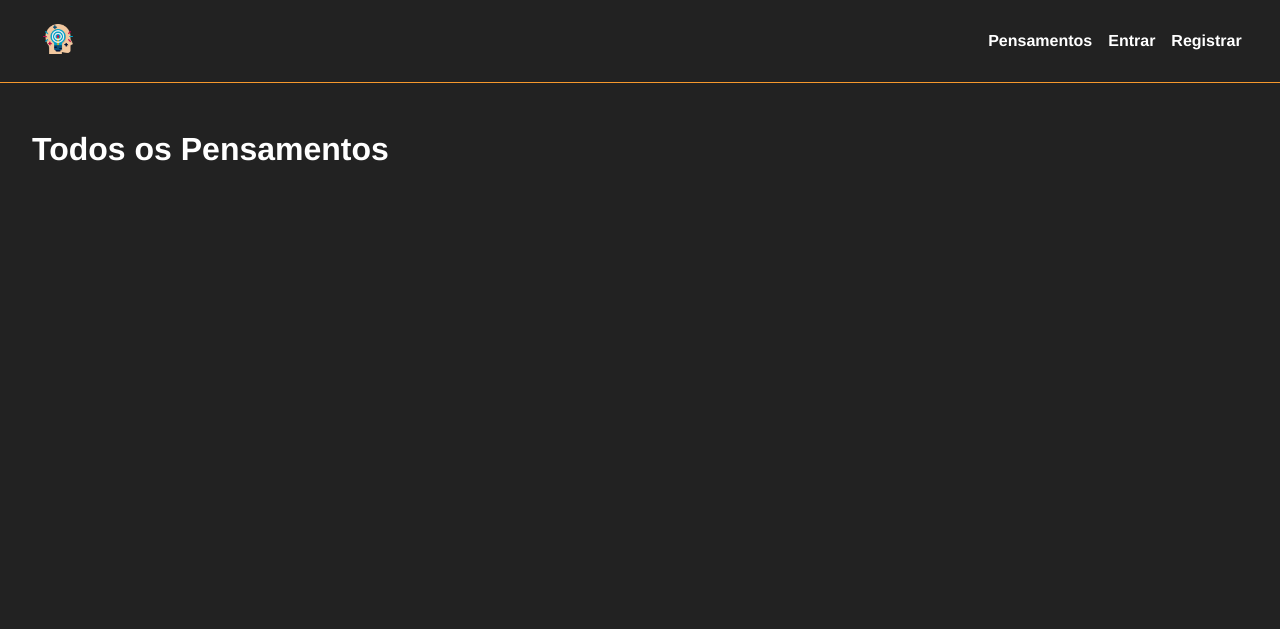
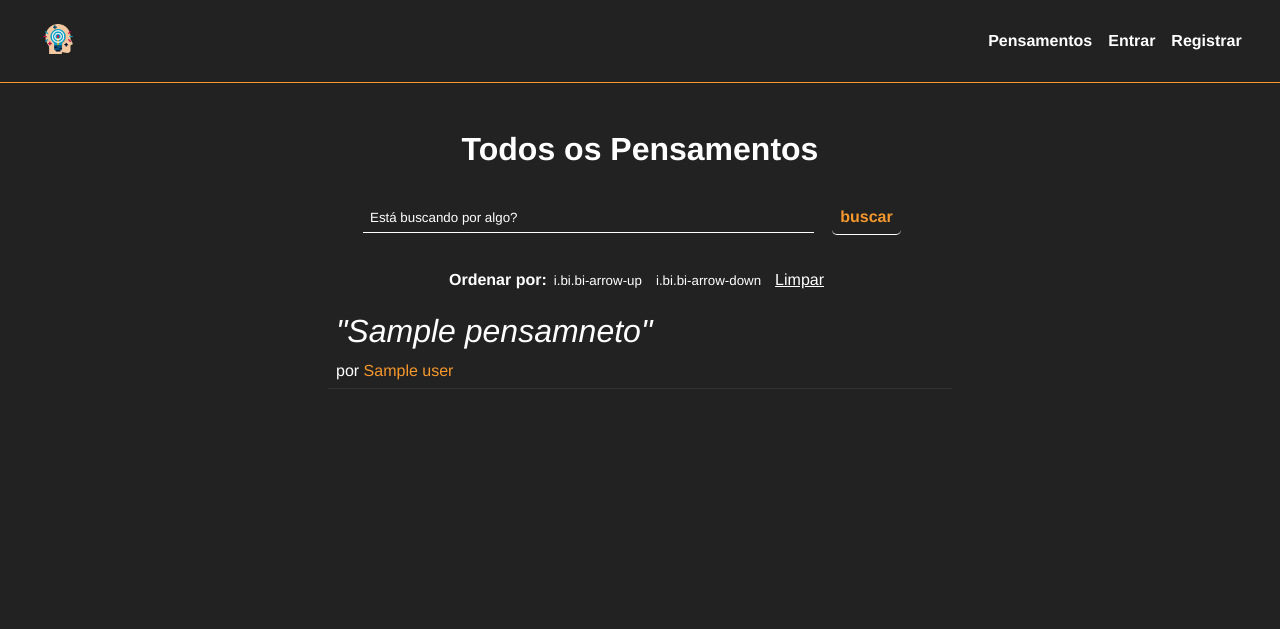
Before and after one commit to EsmirnaM/Projeto_pensamentos, a Node project: template views/Pensamentos/home.handlebars in a window 1280 px wide. Shown: the top 629 px of the page. Run offline with Node 20 templates, Linux system fonts and the light colour scheme; the template is opened without the code that fills it: most values are stand-ins (such as "Sample title", 1, 10 or a date in 2020); some libraries are stand-ins or nearby versions.

Commit message:
configuraçao pensamentos

```diff
--- a/public/css/style.css
+++ b/public/css/style.css
@@ -149,6 +149,153 @@
     margin-top: 1.5 em;
   }
 
+   /* DASHBOARD */
+   .title-container {
+    display: flex;
+    justify-content: space-between;
+    margin-bottom: 1.5 em;
+   }
+
+   .title-container h2 {
+      border-left: 4px solid #f6982d;
+      padding: px;
+   }
+
+   .dashboard h3 {
+    margin.bottom: 1.5 em;
+
+   }
+
+   .dashboard ul {
+     list-style: none;
+
+   }
+
+   .dashboard ul {
+    padding: 12px;
+    border-bottom: 1px solid #f6982d;
+    display: flex;
+    align- items: center;
+    justify-content: space-between;
+  }
+
+  .dashboard .label {
+    font-weight: bold;
+    color: #f6982d;
+
+  }
+
+  .dashboard .actions {
+    display: flex;
+  }
+
+  .dashboard .actions .btn {
+    color: #fff;
+    border-color: #fff;
+    margin: 0 0.5 em;
+  }
+
+  .dashboard a {
+    color: # f6982d;
+  }
+
+
+  /* HOME */
+
+.home-header {
+  display: flex;
+  flex-direction: column;
+  max-width: 60%;
+  margin: 0 auto;
+  text-align: center;
+}
+
+.home-header h1 {
+  margin-bottom: 1em;
+}
+
+.home-header span {
+  color: #f6982d;
+}
+
+.home-header p,
+.home-header form {
+
+  margin-bottom: 1.2em;
+}
+
+.home-header input {
+  border: none;
+  border-bottom: 1px solid #fff;
+  padding: 0.5em;
+  margin-right: 1em;
+}
+
+.home-header input[type='text'] {
+  width: 60%;
+}
+
+.home-header input::placeholder {
+  color: #fff;
+}
+
+.order-container {
+  display: flex;
+  justify-content: center;
+  align-items: center;
+  max-width: 80%;
+  margin: 0 auto 1em;
+}
+
+.order-container span {
+  font-weight: bold;
+  color: #fff;
+}
+
+.order-container form {
+  margin: 0;
+
+}
+
+.order-container button {
+  margin-bottom: 0;
+  border: none;
+  cursor: pointer;
+}
+
+.order-container button:hover,
+.order-container i:hover,
+.order-container a:hover {
+  color: #f6982d;
+}
+
+.order-container button,
+.order-container i,
+.order-container a {
+  margin: 0 7px;
+}
+
+.pensamentos-container figure {
+  border-bottom: 1px solid #333;
+  padding: 0.5em;
+  max-width: 50%;
+  margin: 0 auto 1em;
+}
+
+.pensamentos-container blockquote {
+  font-style: italic;
+  font-size: 2em;
+  margin-bottom: 0.4em;
+}
+
+.pensamentos-container span {
+  color:#f6982d
+}
+
+
+
+
+
   /* FOOTER */
 
   footer {
--- a/routes/pensamentosRoutes.js
+++ b/routes/pensamentosRoutes.js
@@ -1,6 +1,7 @@
 const express = require('express')
 const router = express.Router()
 const PensamentoController = require('../controllers/PensamentoController')
+
 
 //helpers
 const checkAuth = require('../helpers/auth').checkAuth
@@ -8,7 +9,11 @@ const checkAuth = require('../helpers/auth').checkAuth
 //controller
 
 router.get('/add', checkAuth, PensamentoController.createPensamento)
+router.post('/add', checkAuth, PensamentoController.createPensamentoSave)
+router.get('/edit/:id', checkAuth, PensamentoController.updatePensamento)
+router.post('/edit', checkAuth, PensamentoController.updatePensamentoSave)
 router.get('/dashboard', checkAuth, PensamentoController.dashboard)
+router.post('/remove', checkAuth, PensamentoController.removePensamento)
 router.get('/', PensamentoController.showPensamentos)
 
 module.exports = router
--- a/views/Pensamentos/home.handlebars
+++ b/views/Pensamentos/home.handlebars
@@ -1 +1,38 @@
-<h1>Todos os Pensamentos</h1>
+<div class="home-header">
+
+    <h1>Todos os Pensamentos</h1>
+
+    <form action="/" method="GET">
+        <input type="text" name="search" placeholder="Está buscando por algo?">
+        <input type="submit" class="btn" value="buscar">
+    </form>
+
+    <div class="order-container">
+        <span>Ordenar por: </span>
+        <form action="/" method="get">
+            <input type="hidden" name="search" value="{{this.search}}">
+            <input type="hidden" name="order" value="new">
+            <button type="submit">i.bi.bi-arrow-up</button>
+        </form>
+
+        <form action="/" method="get">
+            <input type="hidden" name="search" value="{{this.search}}">
+            <input type="hidden" name="order" value="old">
+            <button type="submit">i.bi.bi-arrow-down</button>
+        </form>
+
+        <a href="/">Limpar</a>
+
+    </div>
+
+</div>
+<div class="pensamentos-container">
+    {{#each pensamnetos}}
+        <figure>
+            <blockquote>
+                "{{this.title}}"
+            </blockquote>
+            <figcaption>por <span>{{this.User.name}}</span> </figcaption>
+        </figure>
+    {{/each}}
+</div>
```
Also changed, not shown: controllers/PensamentoController.js (+93 -7 lines), views/Pensamentos/dashboard.handlebars (+25 -0 lines), views/Pensamentos/edit.handlebars (added, +12 -0 lines).
